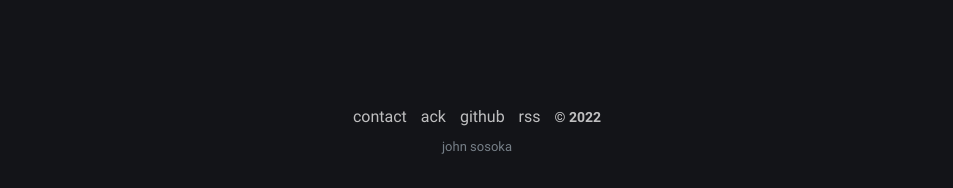
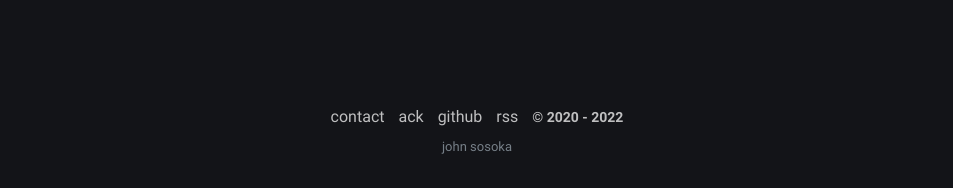
Before and after one commit to johnsosoka/site-johnsosoka-com, a Jekyll site: the page built from website/index.md, in a window 1280 px wide. Shown: the part 1431-1619 px from the top of the page, without its empty margins (163-1116 px from the left). Built offline with Jekyll 4.4.1, drawn with Linux system fonts in a browser that asks for light colours.

Commit message:
setting up founding year copyright in footer

```diff
--- a/website/_config.yml
+++ b/website/_config.yml
@@ -1,6 +1,7 @@
 # the settings
 title: johnsosoka.com # site title
 description: a software engineer currently working in financial tech.
+site_est_year: 2020
 lang: en-US # default lang
 timezone: Eastern # set your timezone
 image: assets/img/ogp.png # This image used for Open Graph more info https://ogp.me/
--- a/website/_includes/footer.html
+++ b/website/_includes/footer.html
@@ -3,7 +3,7 @@
   <a class="footer_item" href="/thanks/">ack</a>
   <a class="footer_item" href="https://github.com/johnsosoka">github</a>
   <a class="footer_item" href="/feed.xml">rss</a>
-  <span class="footer_item">&copy; {{ site.time | date: "%Y" }}</span>
+  <span class="footer_item">&copy; {{site.site_est_year}} - {{ site.time | date: "%Y" }}</span>
   <small class="footer_copyright">
     john sosoka
   </small>
```
